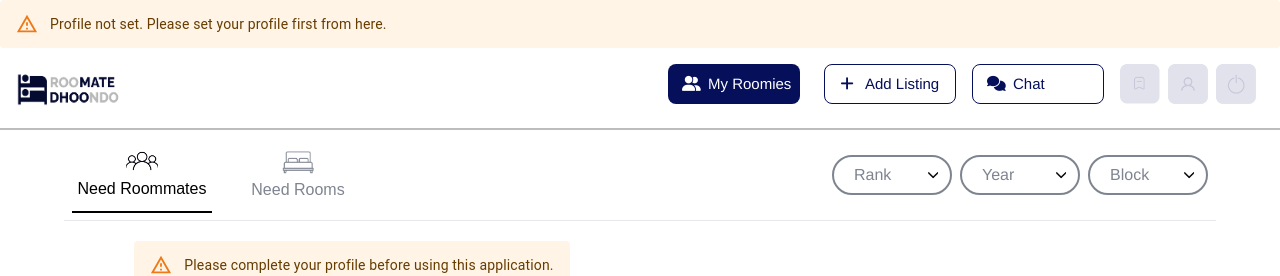
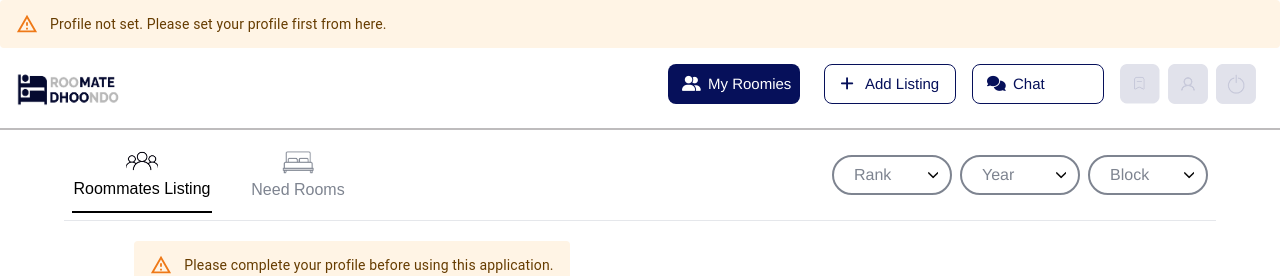
Before and after one commit to utkarsh-creator/Roommate-Dhoondho, a React (Create React App) app in the folder client/: page /home in a window 1280 px wide. Shown: the top 276 px of the page. Built offline with nearby package versions, Linux system fonts and the light colour scheme.

Commit message:
Update NavTabs.jsx

```diff
--- a/client/src/Components/TabBar/NavTabs.jsx
+++ b/client/src/Components/TabBar/NavTabs.jsx
@@ -770,14 +770,14 @@ const TabButtons = ({
                     <span className="tab-elements">
                       <div className="roomate-icon">
                         <img src="./image/roommatesicon.png" alt="" />
-                        <div className="tab-text"> Need Roommates</div>
+                        <div className="tab-text"> Roommates Listing</div>
                       </div>
                     </span>
                   ) : (
                     <span className="tab-elements">
                       <div className="roomate-icon">
                         <img src="./image/bed2.png" alt="" />
-                        <div className="tab-text">Need Rooms</div>
+                        <div className="tab-text">Rooms Listing</div>
                       </div>
                     </span>
                   )}
```
